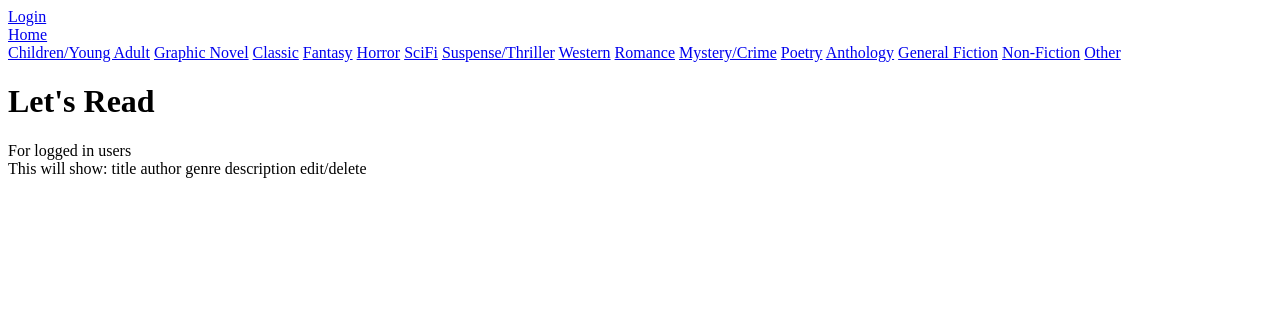
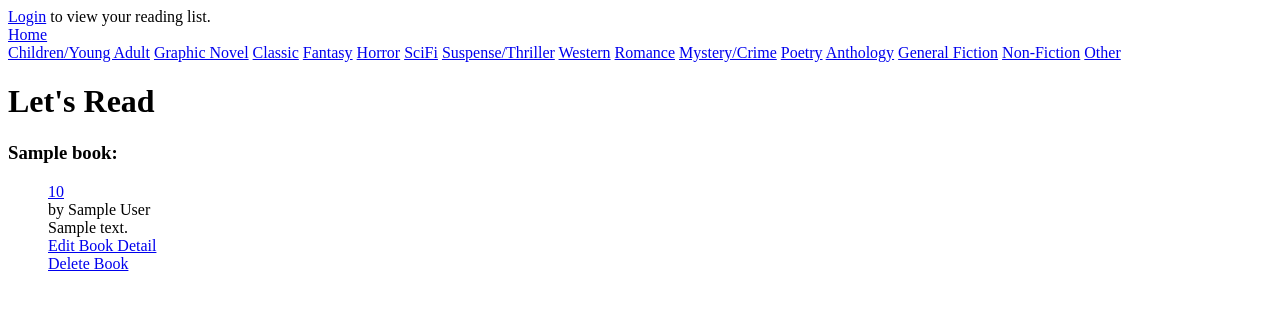
Before and after one commit to aylkaraemi/ItemCatalogProject, a Flask app: template templates/book.html in a window 1280 px wide. Shown: the top 310 px of the page. Run offline with Flask 2, Linux system fonts and the light colour scheme; the template is opened without the code that fills it: most values are stand-ins (such as "Sample title", 1, 10 or a date in 2020); parts of the project's set-up code (start-up, migrations or seed data) failed here and were passed over; some libraries are stand-ins or nearby versions.

Commit message:
Feat: Add CRUD functionality to login-only endpoints

```diff
--- a/templates/book.html
+++ b/templates/book.html
@@ -2,12 +2,16 @@
 {% extends "main.html" %}
 {% block content %}
 {% include "header.html" %}
-For logged in users<br>
-This will show:
-title
-author
-genre
-description
-
-edit/delete
+    <div class="banner">
+        <h3>{{book.title}}:</h3>
+    </div>
+    <div class="contents">
+        <ul style="list-style: none;">
+            <li><a href="{{url_for('viewGenre', genre=book.genre)}}">{{book.genre}}</a>
+            <li>by {{book.author}}
+            <li>{{book.description}}
+            <li><span class='ed-del'><a href="{{url_for('editBook', id=book.id)}}">Edit Book Detail</a></span>
+            <li><span class='ed-del'><a href="{{url_for('deleteBook', id=book.id)}}">Delete Book</a></span>
+        </ul>
+    </div>
 {% endblock %}
--- a/templates/deletebook.html
+++ b/templates/deletebook.html
@@ -3,7 +3,7 @@
 {% block content %}
 {% include "header.html" %}
 <div class="banner">
-    <h3>Book Title</h3>
+    <h3>{{book.title}}</h3>
     Are you sure you want to delete this book from your list?
 </div>
 <div class="forms">
--- a/templates/login.html
+++ b/templates/login.html
@@ -2,6 +2,9 @@
 {% extends "main.html" %}
 {% block content %}
 {% include "header.html" %}
+<div class="banner">
+    <h3>Click the button below to login:</h3>
+</div>
 <div id="signinButton">
     <span class="g-signin"
         data-scope="openid email"
@@ -29,7 +32,7 @@
                             $('#result').html('<h1>Welcome!</h1>')
                             setTimeout(function() {
                                 window.location.href = "/readinglist";
-                            }, 4000);
+                            }, 50);
                         } else if (authResult['error']) {
                             console.log('Oops, there was a problem logging you in: ' + authResult['error']);
                         } else {
--- a/templates/main.html
+++ b/templates/main.html
@@ -10,9 +10,14 @@
 	<body>
         <div id="sidebar">
             {%if 'username' not in session %}
-			         <a href="{{url_for('showLogin')}}">Login</a><br>
+            <div class='login-out'>
+			    <a href="{{url_for('showLogin')}}">Login</a> to view your reading list.<br>
+            </div>
 		    {% else %}
-			         <a href="{{url_for('disconnect')}}">Logout </a>
+            <div class='login-out'>
+                Logged in as {{name}}
+			    <a href="{{url_for('disconnect')}}">Logout </a>
+            </div>
 		    {% endif %}
             <a href="{{url_for('viewReadingList')}}">Home</a><br>
             <a href="{{url_for('viewGenre', genre='Children-Young Adult')}}">Children/Young Adult</a>
--- a/templates/publicgenrelist.html
+++ b/templates/publicgenrelist.html
@@ -3,7 +3,7 @@
 {% block content %}
 {% include "header.html" %}
 <div class="banner">
-    <h3>Here are all your {{genre}} books:</h3>
+    <h3>Here are all the {{genre}} books:</h3>
 </div>
 <div class="contents">
     <ul>
--- a/views.py
+++ b/views.py
@@ -125,9 +125,8 @@ def disconnect():
         del login_session['googleID']
         del login_session['username']
         del login_session['email']
-        response = make_response(json.dumps('You are now logged off'), 200)
-        response.headers['Content-Type'] = 'application/json'
-        return response
+        # add flash message about logoff
+        return redirect(url_for('viewReadingList'))
     else:
         response = make_response(json.dumps('Disconnect failed.'), 400)
         response.headers['Content-Type'] = 'application/json'
@@ -142,38 +141,129 @@ def readingListJSON():
 @app.route('/')
 @app.route('/readinglist')
 def viewReadingList():
-    sampleuser = session.query(User).filter_by(name="SampleUser").first()
-    books = session.query(Book).filter_by(user_id=sampleuser.id).all()
-    return render_template('publiclist.html', books=books)
+    if 'username' not in login_session:
+        sampleuser = session.query(User).filter_by(name="SampleUser").first()
+        books = session.query(Book).filter_by(user_id=sampleuser.id).all()
+        return render_template('publiclist.html', books=books)
+    else:
+        user = session.query(User).filter_by(
+            name=login_session['username']).first()
+        books = session.query(Book).filter_by(user_id=user.id).all()
+        return render_template('readinglist.html', books=books, name=user.name)
 
 
 @app.route('/readinglist/<string:genre>')
 def viewGenre(genre):
-    sampleuser = session.query(User).filter_by(name="SampleUser").first()
-    books = session.query(Book).filter_by(
-        user_id=sampleuser.id, genre=genre).all()
-    return render_template('publicgenrelist.html', genre=genre, books=books)
+    if 'username' not in login_session:
+        sampleuser = session.query(User).filter_by(name="SampleUser").first()
+        books = session.query(Book).filter_by(
+            user_id=sampleuser.id, genre=genre).all()
+        return render_template(
+            'publicgenrelist.html', genre=genre, books=books)
+    else:
+        user = session.query(User).filter_by(
+            name=login_session['username']).first()
+        books = session.query(Book).filter_by(
+            user_id=user.id, genre=genre).all()
+        return render_template('genrelist.html', books=books, name=user.name)
 
 
 @app.route('/readinglist/<int:id>')
 def viewBook(id):
+    sampleuser = session.query(User).filter_by(name="SampleUser").first()
     book = session.query(Book).filter_by(id=id).first()
-    return render_template('publicbook.html', book=book)
+    if not book:
+        # add flash message
+        return redirect(url_for('viewReadingList'))
+    if book.user_id == sampleuser.id:
+        return render_template('publicbook.html', book=book)
+    elif 'username' not in login_session:
+        return redirect(url_for('showLogin'))
+    else:
+        user = session.query(User).filter_by(
+            name=login_session['username']).first()
+        if book.user_id == user.id:
+            return render_template('book.html', book=book, name=user.name)
+        else:
+            # add flash message
+            return """
+                The book you are trying to access belongs to another user.
+                Users only have access to the books on their own list and
+                 the sample books.
+                """
 
 
 @app.route('/readinglist/add', methods=['GET', 'POST'])
 def addBook():
-    return render_template('addbook.html')
+    if 'username' not in login_session:
+        return redirect(url_for('showLogin'))
+    user = session.query(User).filter_by(
+        name=login_session['username']).first()
+    if request.method == 'POST':
+        newBook = Book(
+            title=request.form['title'],
+            author=request.form['author'],
+            genre=request.form['genre'],
+            description=request.form['description'],
+            user_id=user.id)
+        session.add(newBook)
+        session.commit()
+        # add flash message about adding book
+        return redirect(url_for('viewReadingList'))
+    else:
+        return render_template('addbook.html', name=user.name)
 
 
 @app.route('/readinglist/<int:id>/edit', methods=['GET', 'POST'])
 def editBook(id):
-    return render_template('editbook.html')
+    if 'username' not in login_session:
+        return redirect(url_for('showLogin'))
+    user = session.query(User).filter_by(
+        name=login_session['username']).first()
+    book = session.query(Book).filter_by(id=id).first()
+    if not book:
+        # add flash message about no book existing
+        return redirect(url_for('viewReadingList'))
+    if book.user_id != user.id:
+        # add flash message about no access
+        return redirect(url_for('viewReadingList'))
+    if request.method == 'POST':
+        if request.form['title']:
+            book.title = request.form['title']
+        if request.form['author']:
+            book.author = request.form['author']
+        if request.form.get('genre'):
+            book.genre = request.form.get('genre')
+        if request.form['description']:
+            book.description = request.form['description']
+        session.add(book)
+        session.commit()
+        # add flash message about book edited
+        return redirect(url_for('viewReadingList'))
+    else:
+        return render_template('editbook.html', book=book, name=user.name)
 
 
 @app.route('/readinglist/<int:id>/delete', methods=['GET', 'POST'])
 def deleteBook(id):
-    return render_template('deletebook.html')
+    if 'username' not in login_session:
+        return redirect(url_for('showLogin'))
+    user = session.query(User).filter_by(
+        name=login_session['username']).first()
+    book = session.query(Book).filter_by(id=id).first()
+    if not book:
+        # add flash message about book does not exist
+        return redirect(url_for('viewReadingList'))
+    if book.user_id != user.id:
+        # add flash message about no access
+        return redirect(url_for('viewReadingList'))
+    if request.method == 'POST':
+        session.delete(book)
+        session.commit()
+        # add flash message about book deleted
+        return redirect(url_for('viewReadingList'))
+    else:
+        return render_template('deletebook.html', book=book, name=user.name)
 
 
 if __name__ == '__main__':
```
Also changed, not shown: templates/editbook.html (+6 -7 lines), templates/genrelist.html (+13 -5 lines), templates/readinglist.html (+13 -7 lines).
